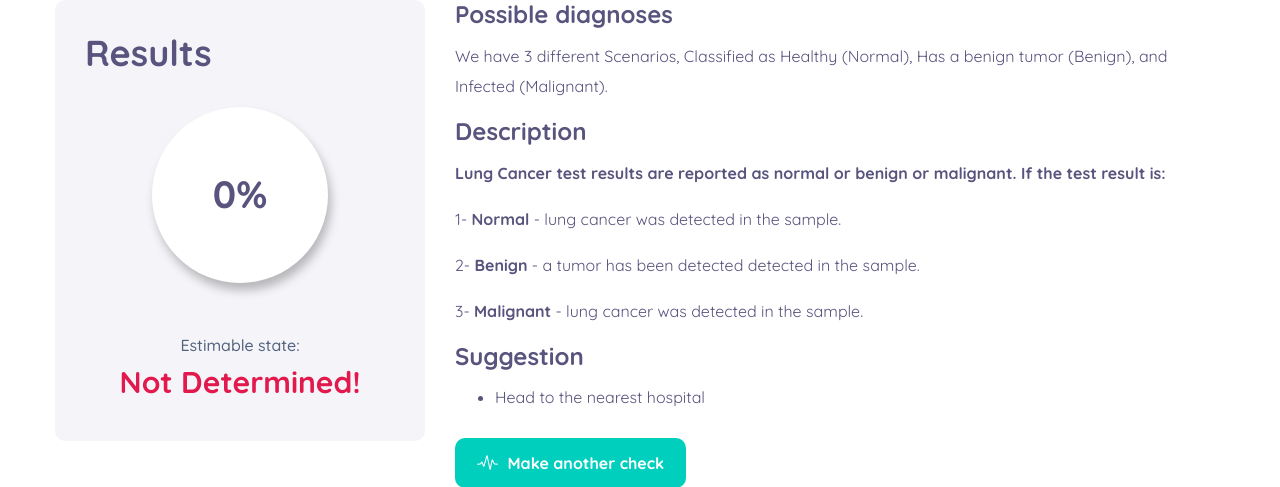
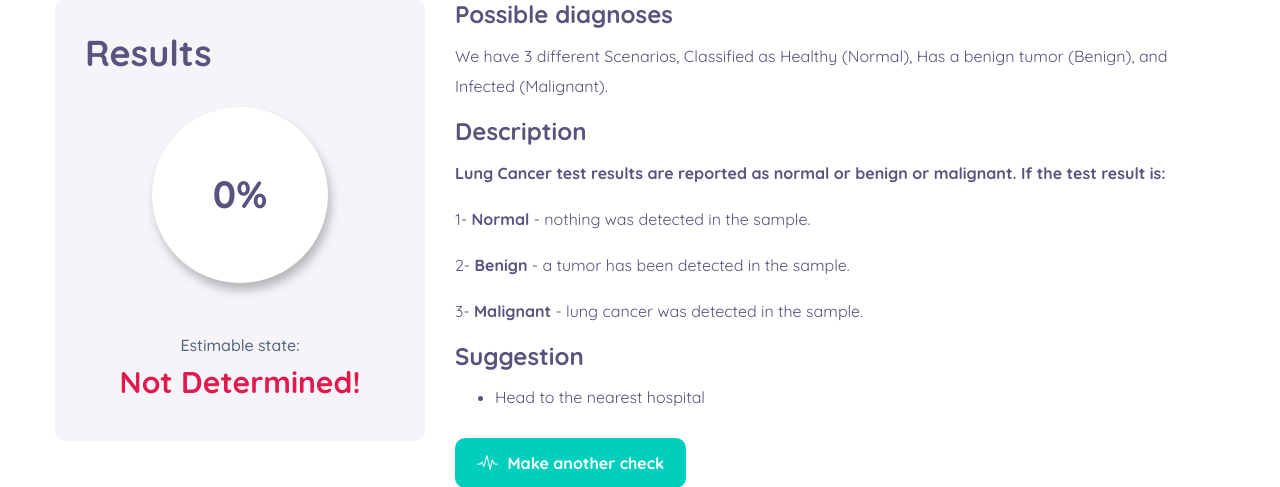
Before and after one commit to john0isaac/Centralized-and-Automated-Medical-Image-Analysis-Laboratory, a Flask app: page /symptom-checker-lung in a window 1280 px wide. Shown: the part 1397-1884 px from the top of the page. Run offline with Flask 2, Linux system fonts and the light colour scheme; some libraries are stand-ins or nearby versions.

Commit message:
Fix typos

```diff
--- a/templates/pages/symptom-checker-lung.html
+++ b/templates/pages/symptom-checker-lung.html
@@ -177,8 +177,8 @@
                             <strong>Lung Cancer test results are reported as normal or benign or malignant. If the test result
                                 is:</strong>
                         </p>
-                        <p>1- <strong>Normal</strong> - lung cancer was detected in the sample.</p>
-                        <p>2- <strong>Benign</strong> - a tumor has been detected detected in the sample.</p>
+                        <p>1- <strong>Normal</strong> - nothing was detected in the sample.</p>
+                        <p>2- <strong>Benign</strong> - a tumor has been detected in the sample.</p>
                         <p>3- <strong>Malignant</strong> - lung cancer was detected in the sample.</p>
                     </div>
                     <div class="result_item">
```
